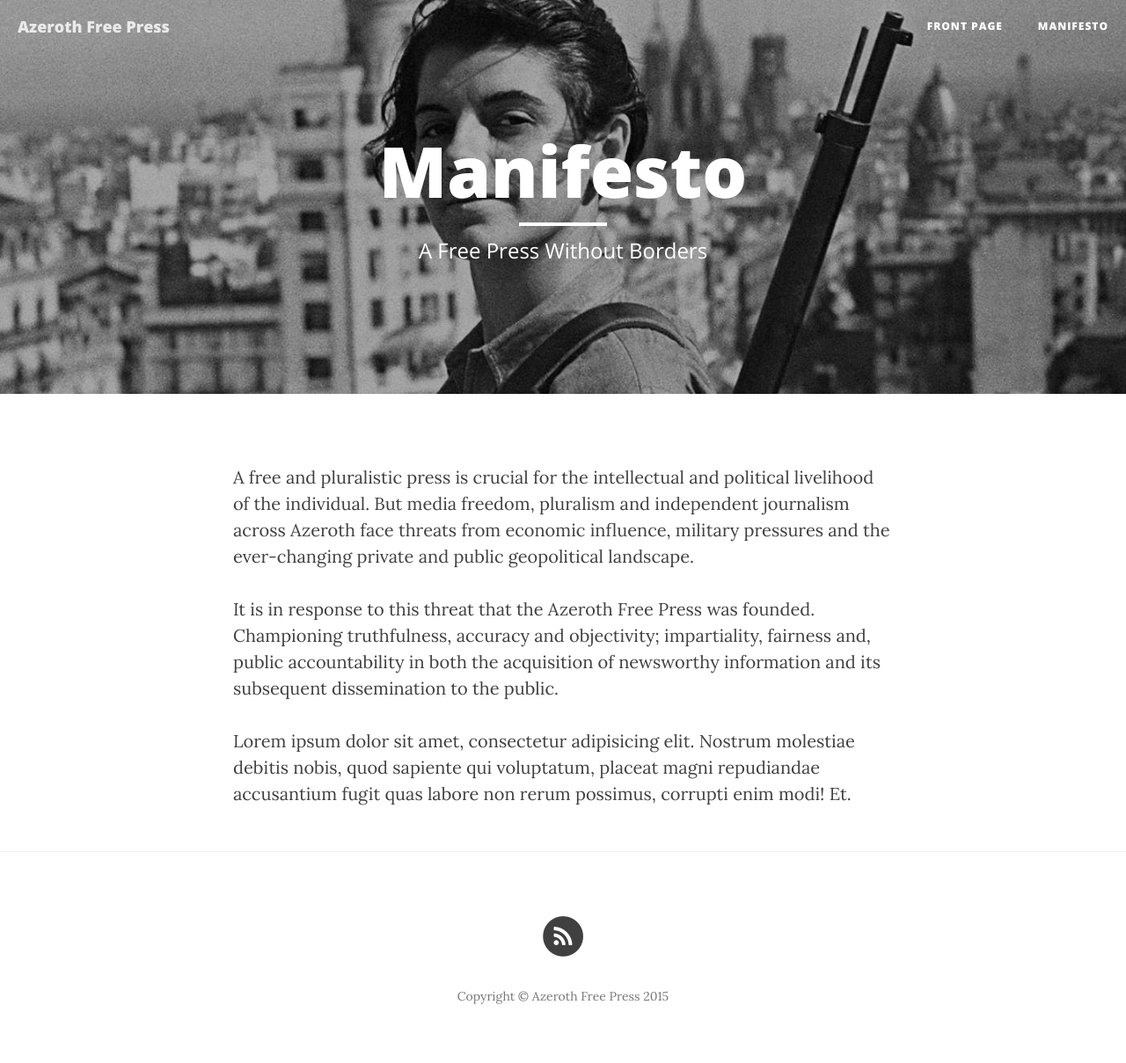
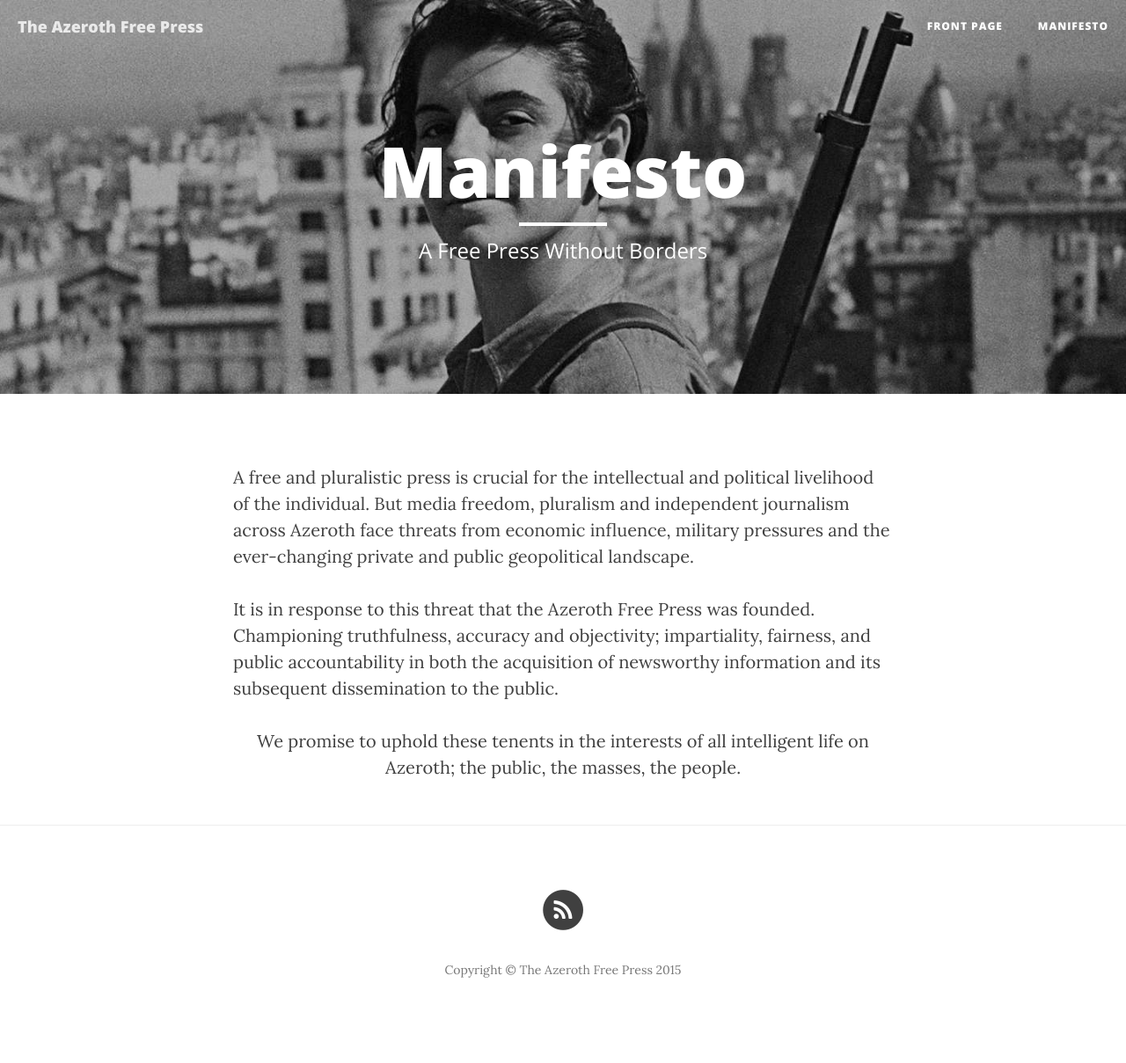
Before and after one commit to csable/csable.github.io, a Jekyll site: the page built from manifesto.html, in a window 1280 px wide. Shown: the whole page at 88% size. Built offline with Jekyll 4.4.1, drawn with Linux system fonts in a browser that asks for light colours; nearby versions of some CDN libraries; after the commit the page ends 1179 px from its top, so only the background shows below that.

Commit message:
manifesto

```diff
--- a/_config.yml
+++ b/_config.yml
@@ -1,5 +1,5 @@
 # Site settings
-title: Azeroth Free Press
+title: The Azeroth Free Press
 header-img: img/home-bg.jpg
 email: euanfjackson@gmail.com
 description: "An independent press reporting from Argent Dawn EU"
--- a/manifesto.html
+++ b/manifesto.html
@@ -7,6 +7,6 @@ header-img: "img/about-bg.jpg"
 
 <p>A free and pluralistic press is crucial for the intellectual and political livelihood of the individual. But media freedom, pluralism and independent journalism across Azeroth face threats from economic influence, military pressures and the ever-changing private and public geopolitical landscape.</p>
 
-<p>It is in response to this threat that the Azeroth Free Press was founded. Championing truthfulness, accuracy and objectivity; impartiality, fairness and, public accountability in both the acquisition of newsworthy information and its subsequent dissemination to the public.</p>
+<p>It is in response to this threat that the Azeroth Free Press was founded. Championing truthfulness, accuracy and objectivity; impartiality, fairness, and public accountability in both the acquisition of newsworthy information and its subsequent dissemination to the public.</p>
 
-<p>Lorem ipsum dolor sit amet, consectetur adipisicing elit. Nostrum molestiae debitis nobis, quod sapiente qui voluptatum, placeat magni repudiandae accusantium fugit quas labore non rerum possimus, corrupti enim modi! Et.</p>
+<center><p>We promise to uphold these tenents in the interests of all intelligent life on Azeroth; the public, the masses, the people.</p></center>
```
